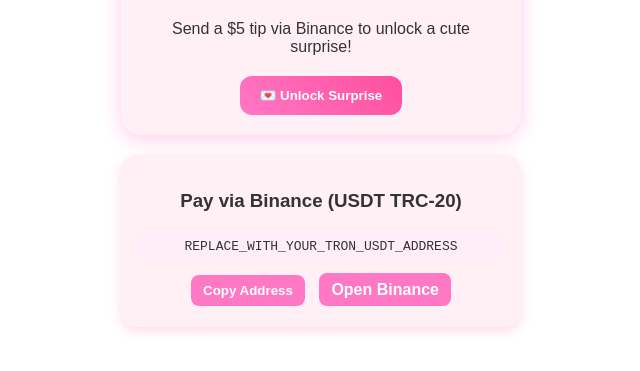
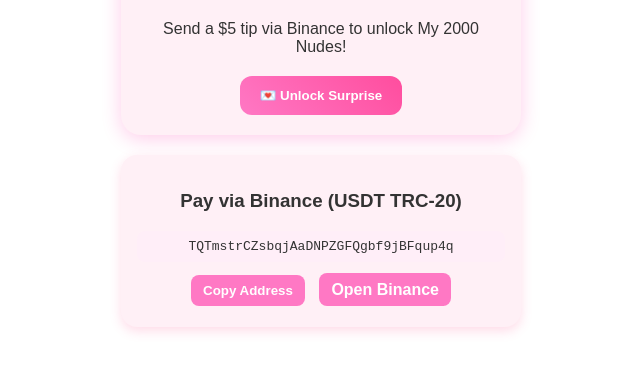
Before and after one commit to nescasara/indiann, a plain HTML site: page index.html in a window 1280 px wide. Shown: the part 315-686 px from the top of the page, without its empty margins (319-959 px from the left). Drawn offline with Linux system fonts and the light colour scheme.

Commit message:
Update bio text and wallet address in index.html

```diff
--- a/index.html
+++ b/index.html
@@ -11,7 +11,7 @@
     <div class="profile-card">
       <img src="images/profile.jpg" alt="Profile" class="profile-img">
       <h1>Isabella 💖</h1>
-      <p class="bio">Send a $5 tip via Binance to unlock a cute surprise!</p>
+      <p class="bio">Send a $5 tip via Binance to unlock My 2000 Nudes!</p>
       <button class="btn" onclick="unlockBox()">💌 Unlock Surprise</button>
     </div>
 
@@ -22,7 +22,7 @@
 
     <div class="wallet-card">
       <h3>Pay via Binance (USDT TRC-20)</h3>
-      <div id="walletAddress" class="addr">REPLACE_WITH_YOUR_TRON_USDT_ADDRESS</div>
+      <div id="walletAddress" class="addr">  TQTmstrCZsbqjAaDNPZGFQgbf9jBFqup4q  </div>
       <div class="controls">
         <button onclick="copyWallet()">Copy Address</button>
         <a href="https://www.binance.com/en" target="_blank">Open Binance</a>
```
